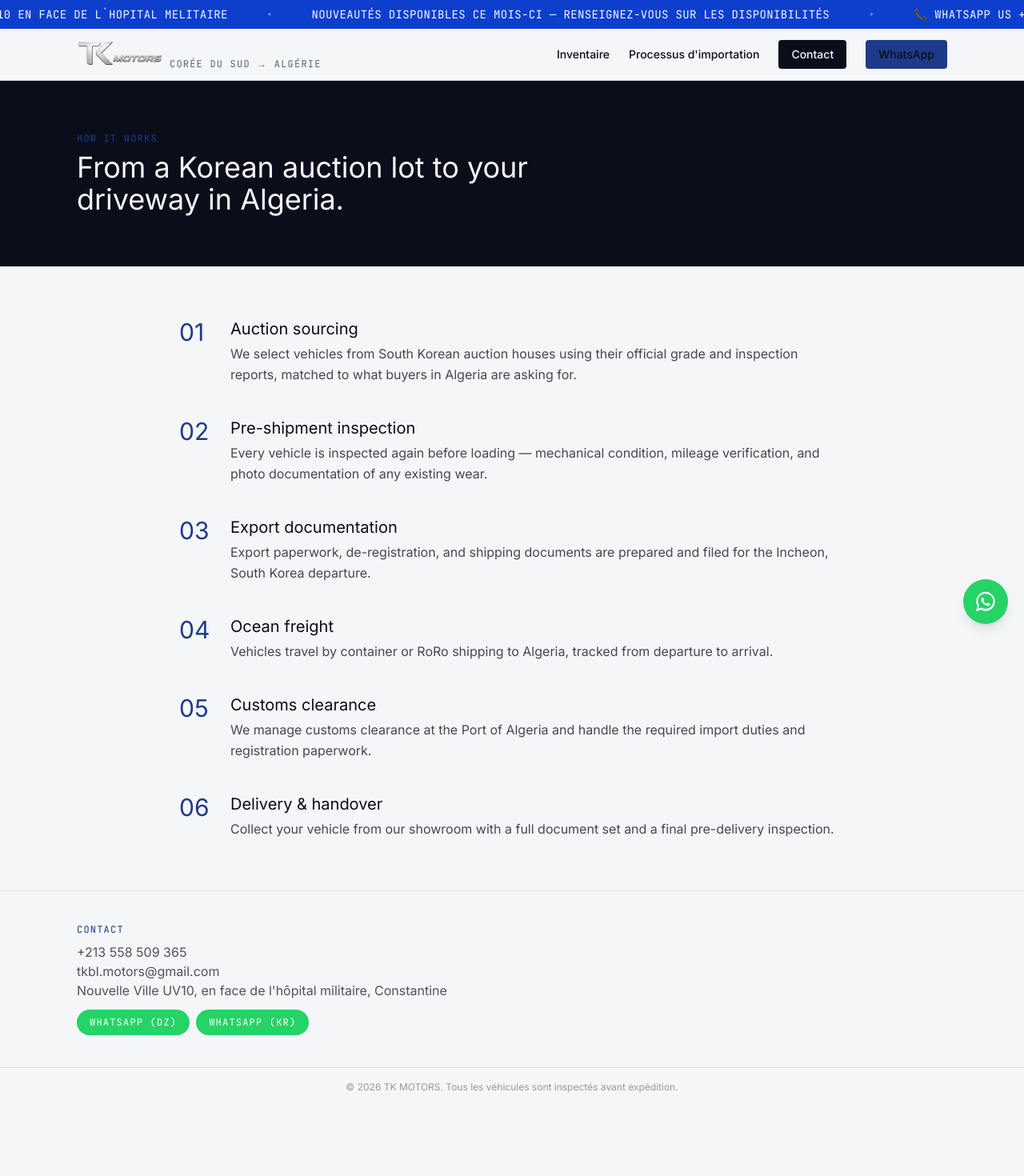
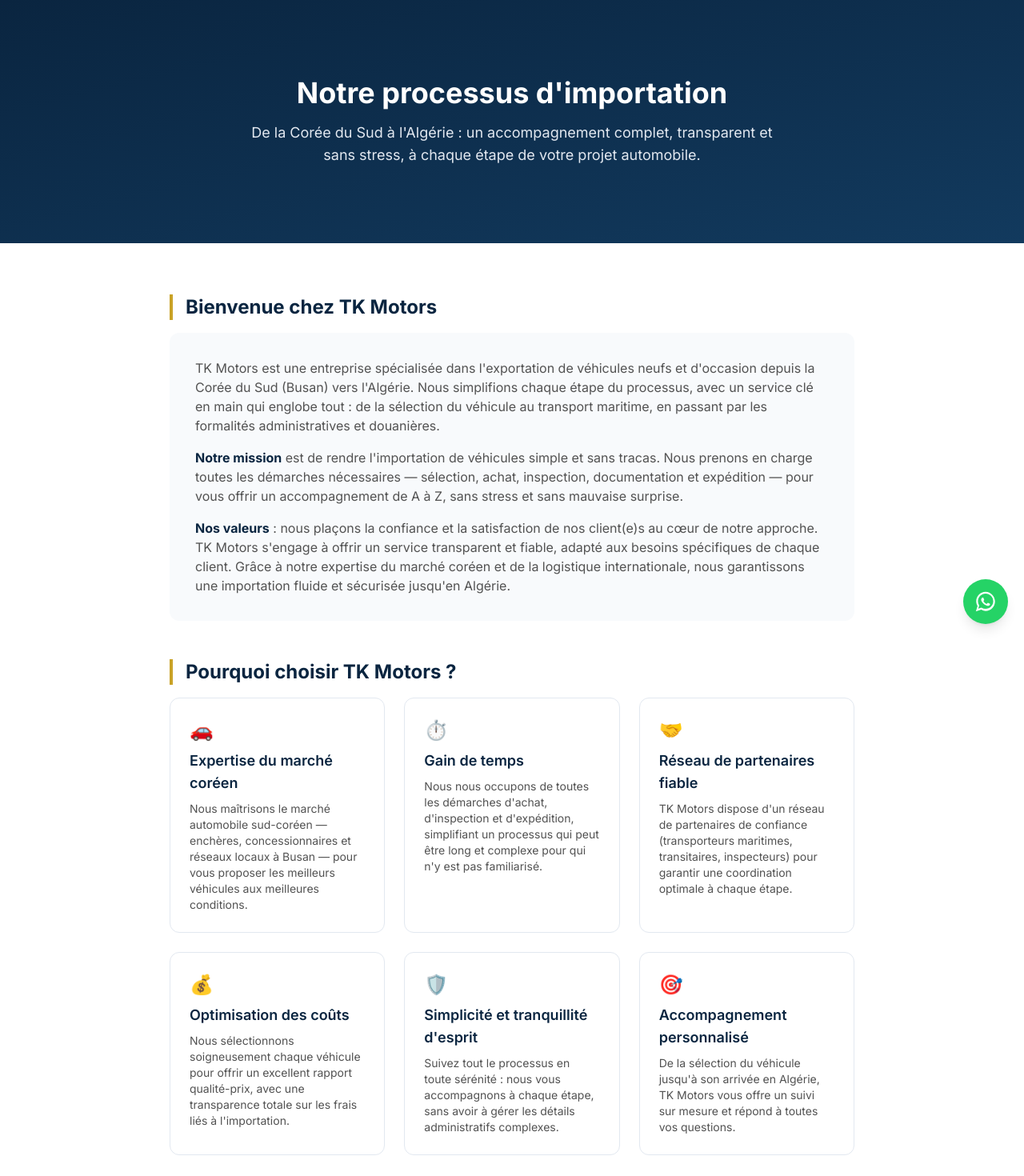
Before and after one commit to tkblmotors-web/tk-motors, a Next.js app: page /import-process in a window 1280 px wide. Shown: the top 1470 px of the page at 80% size. Before the commit the page ends 1383 px from the top, so only its background shows below. Built offline with nearby package versions, Linux system fonts and the light colour scheme.

Commit message:
Update page.tsx

```diff
--- a/app/import-process/page.tsx
+++ b/app/import-process/page.tsx
@@ -1,67 +1,129 @@
-import { Navbar } from "@/components/Navbar";
-import { Footer } from "@/components/Footer";
-import { siteConfig } from "@/lib/config";
+import type { Metadata } from "next";
+import Link from "next/link";
 
-const STEPS = [
+export const metadata: Metadata = {
+  title: "Notre processus d'importation - TK Motors",
+  description:
+    "TK Motors : exportation de véhicules neufs et d'occasion depuis la Corée du Sud vers l'Algérie. Découvrez notre processus d'importation clé en main.",
+};
+
+const whyItems = [
   {
-    title: "Auction sourcing",
-    body: "We select vehicles from South Korean auction houses using their official grade and inspection reports, matched to what buyers in Algeria are asking for.",
+    icon: "🚗",
+    title: "Expertise du marché coréen",
+    text: "Nous maîtrisons le marché automobile sud-coréen — enchères, concessionnaires et réseaux locaux à Busan — pour vous proposer les meilleurs véhicules aux meilleures conditions.",
   },
   {
-    title: "Pre-shipment inspection",
-    body: "Every vehicle is inspected again before loading — mechanical condition, mileage verification, and photo documentation of any existing wear.",
+    icon: "⏱️",
+    title: "Gain de temps",
+    text: "Nous nous occupons de toutes les démarches d'achat, d'inspection et d'expédition, simplifiant un processus qui peut être long et complexe pour qui n'y est pas familiarisé.",
   },
   {
-    title: "Export documentation",
-    body: `Export paperwork, de-registration, and shipping documents are prepared and filed for the ${siteConfig.originPort} departure.`,
+    icon: "🤝",
+    title: "Réseau de partenaires fiable",
+    text: "TK Motors dispose d'un réseau de partenaires de confiance (transporteurs maritimes, transitaires, inspecteurs) pour garantir une coordination optimale à chaque étape.",
   },
   {
-    title: "Ocean freight",
-    body: "Vehicles travel by container or RoRo shipping to Algeria, tracked from departure to arrival.",
+    icon: "💰",
+    title: "Optimisation des coûts",
+    text: "Nous sélectionnons soigneusement chaque véhicule pour offrir un excellent rapport qualité-prix, avec une transparence totale sur les frais liés à l'importation.",
   },
   {
-    title: "Customs clearance",
-    body: `We manage customs clearance at the ${siteConfig.destinationPort} and handle the required import duties and registration paperwork.`,
+    icon: "🛡️",
+    title: "Simplicité et tranquillité d'esprit",
+    text: "Suivez tout le processus en toute sérénité : nous vous accompagnons à chaque étape, sans avoir à gérer les détails administratifs complexes.",
   },
   {
-    title: "Delivery & handover",
-    body: "Collect your vehicle from our showroom with a full document set and a final pre-delivery inspection.",
+    icon: "🎯",
+    title: "Accompagnement personnalisé",
+    text: "De la sélection du véhicule jusqu'à son arrivée en Algérie, TK Motors vous offre un suivi sur mesure et répond à toutes vos questions.",
   },
 ];
 
 export default function ImportProcessPage() {
   return (
-    <>
-      <Navbar />
-      <main className="flex-1">
-        <section className="bg-ink text-paper py-16">
-          <div className="mx-auto max-w-6xl px-5 sm:px-8">
-            <div className="font-mono text-xs uppercase tracking-widest text-brass mb-2">
-              How it works
+    <main className="bg-white text-neutral-900">
+      {/* Hero */}
+      <section className="bg-gradient-to-br from-[#0a2540] to-[#123a5e] px-5 py-20 text-center text-white sm:py-24">
+        <h1 className="mx-auto max-w-3xl text-3xl font-bold sm:text-4xl">
+          Notre processus d&apos;importation
+        </h1>
+        <p className="mx-auto mt-4 max-w-2xl text-lg text-slate-200">
+          De la Corée du Sud à l&apos;Algérie : un accompagnement complet,
+          transparent et sans stress, à chaque étape de votre projet
+          automobile.
+        </p>
+      </section>
+
+      <div className="mx-auto max-w-4xl px-5 py-16">
+        {/* Intro */}
+        <h2 className="mb-4 border-l-4 border-[#c9a227] pl-4 text-2xl font-bold text-[#0a2540]">
+          Bienvenue chez TK Motors
+        </h2>
+        <div className="mb-12 space-y-4 rounded-xl bg-slate-50 p-8">
+          <p className="text-neutral-600">
+            TK Motors est une entreprise spécialisée dans l&apos;exportation
+            de véhicules neufs et d&apos;occasion depuis la Corée du Sud
+            (Busan) vers l&apos;Algérie. Nous simplifions chaque étape du
+            processus, avec un service clé en main qui englobe tout : de la
+            sélection du véhicule au transport maritime, en passant par les
+            formalités administratives et douanières.
+          </p>
+          <p className="text-neutral-600">
+            <strong className="text-[#0a2540]">Notre mission</strong> est de
+            rendre l&apos;importation de véhicules simple et sans tracas.
+            Nous prenons en charge toutes les démarches nécessaires —
+            sélection, achat, inspection, documentation et expédition — pour
+            vous offrir un accompagnement de A à Z, sans stress et sans
+            mauvaise surprise.
+          </p>
+          <p className="text-neutral-600">
+            <strong className="text-[#0a2540]">Nos valeurs</strong> : nous
+            plaçons la confiance et la satisfaction de nos client(e)s au
+            cœur de notre approche. TK Motors s&apos;engage à offrir un
+            service transparent et fiable, adapté aux besoins spécifiques de
+            chaque client. Grâce à notre expertise du marché coréen et de la
+            logistique internationale, nous garantissons une importation
+            fluide et sécurisée jusqu&apos;en Algérie.
+          </p>
+        </div>
+
+        {/* Why choose us */}
+        <h2 className="mb-4 border-l-4 border-[#c9a227] pl-4 text-2xl font-bold text-[#0a2540]">
+          Pourquoi choisir TK Motors ?
+        </h2>
+        <div className="grid grid-cols-1 gap-6 sm:grid-cols-2 lg:grid-cols-3">
+          {whyItems.map((item) => (
+            <div
+              key={item.title}
+              className="rounded-xl border border-slate-200 bg-white p-6 transition hover:-translate-y-0.5 hover:shadow-lg"
+            >
+              <span className="mb-2 block text-2xl">{item.icon}</span>
+              <h3 className="mb-2 text-lg font-semibold text-[#0a2540]">
+                {item.title}
+              </h3>
+              <p className="text-sm text-neutral-600">{item.text}</p>
             </div>
-            <h1 className="font-display text-4xl max-w-2xl">
-              From a Korean auction lot to your driveway in Algeria.
-            </h1>
-          </div>
-        </section>
+          ))}
+        </div>
 
-        <section className="mx-auto max-w-4xl px-5 sm:px-8 py-16">
-          <ol className="space-y-10">
-            {STEPS.map((step, i) => (
-              <li key={step.title} className="grid grid-cols-[3rem_1fr] gap-4">
-                <div className="font-display text-3xl text-brass">
-                  {String(i + 1).padStart(2, "0")}
-                </div>
-                <div>
-                  <h2 className="font-display text-xl mb-1">{step.title}</h2>
-                  <p className="text-ink/75 leading-relaxed">{step.body}</p>
-                </div>
-              </li>
-            ))}
-          </ol>
-        </section>
-      </main>
-      <Footer />
-    </>
+        {/* CTA */}
+        <div className="mt-14 rounded-2xl bg-[#0a2540] px-6 py-12 text-center text-white">
+          <h2 className="mb-3 text-2xl font-bold">
+            Vous souhaitez en savoir plus ?
+          </h2>
+          <p className="mb-6 text-slate-200">
+            Nous sommes là pour répondre à toutes vos questions et vous
+            guider dans chaque étape de votre projet auto.
+          </p>
+          <Link
+            href="/contact"
+            className="inline-block rounded-full bg-[#c9a227] px-8 py-3 font-semibold text-[#0a2540] transition hover:opacity-85"
+          >
+            Contactez-nous
+          </Link>
+        </div>
+      </div>
+    </main>
   );
 }
```
